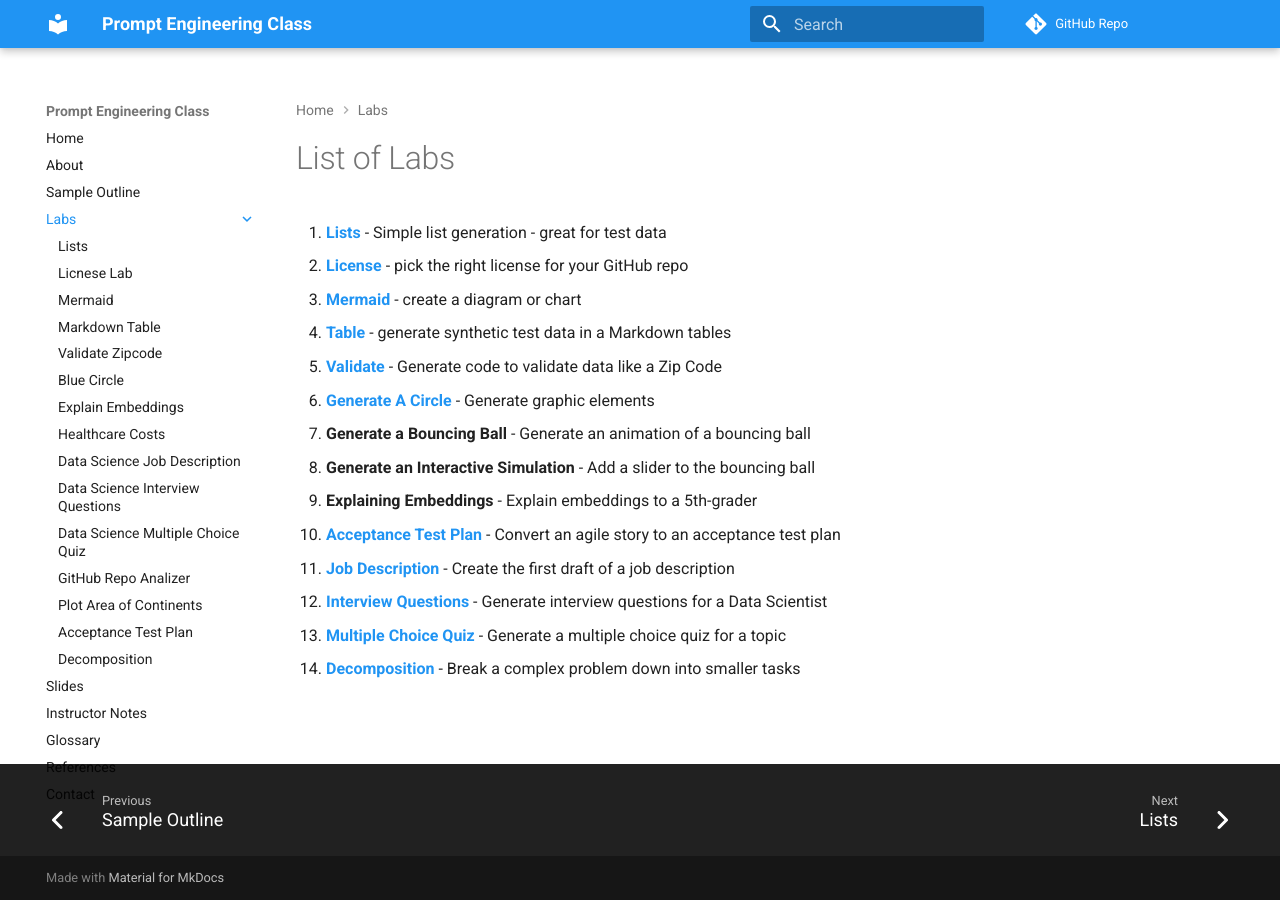
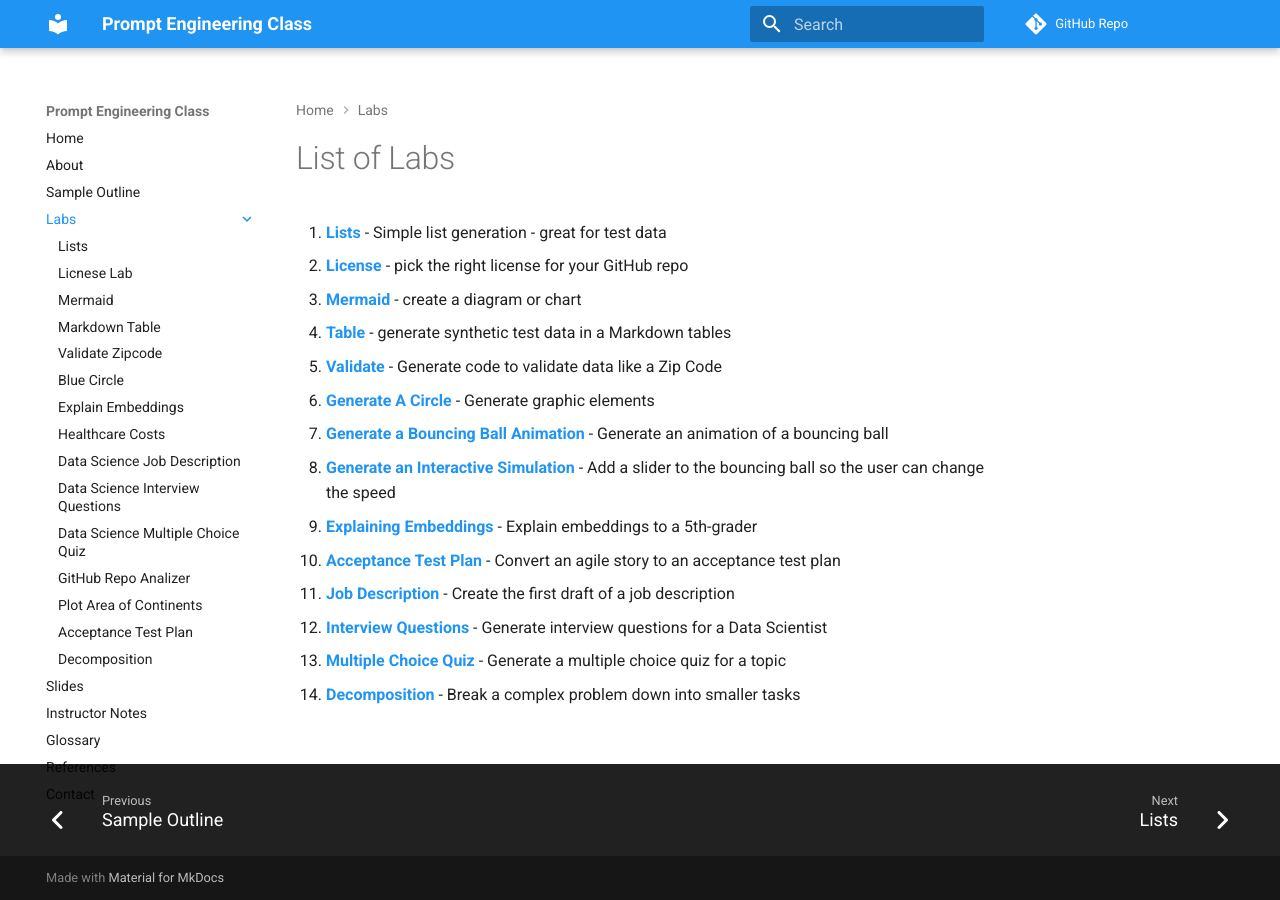
Before and after one commit to dmccreary/prompt-class, an MkDocs documentation site: the page built from docs/labs/index.md, in a window 1280 px wide. Built offline with MkDocs 1.6.1 and Material for MkDocs 9.7.7, drawn with Linux system fonts in a browser that asks for light colours; comment, search, counter and statistics services are not loaded.

Commit message:
updating content

```diff
--- a/docs/labs/index.md
+++ b/docs/labs/index.md
@@ -6,9 +6,9 @@
 4. **[Table](./03-markdown-table.md)** - generate synthetic test data in a Markdown tables
 4. **[Validate](./04-validate-zipcode.md)** - Generate code to validate data like a Zip Code
 5. **[Generate A Circle](./05-p5-circle.md)** - Generate graphic elements
-6. **Generate a Bouncing Ball** - Generate an animation of a bouncing ball
-7. **Generate an Interactive Simulation** - Add a slider to the bouncing ball
-8. **Explaining Embeddings** - Explain embeddings to a 5th-grader
+6. **[Generate a Bouncing Ball Animation](./05-boucing-ball.md)** - Generate an animation of a bouncing ball
+7. **[Generate an Interactive Simulation](./05-bouncing-ball-slider.md)** - Add a slider to the bouncing ball so the user can change the speed
+8. **[Explaining Embeddings](./06-explain-embeddings.md)** - Explain embeddings to a 5th-grader
 9. **[Acceptance Test Plan](12-acceptance-test-plan.md)** - Convert an agile story to an acceptance test plan
 10. **[Job Description](./08-job-description.md)** - Create the first draft of a job description
 11. **[Interview Questions](09-interview-questions.md)** - Generate interview questions for a Data Scientist
```
